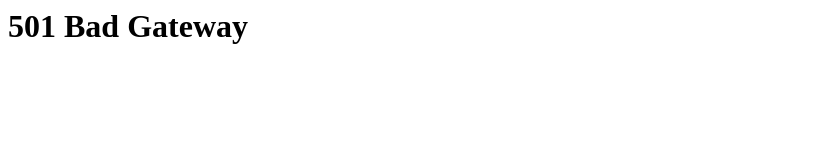
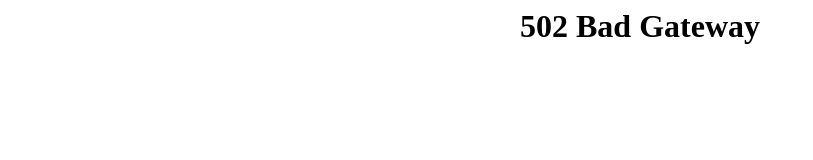
Before and after one commit to fmkash/cdn, a plain HTML site: page index.html in a window 1280 px wide. Shown: the whole page, without its empty margins (0-813 px from the left). Drawn offline with Linux system fonts and the light colour scheme.

Commit message:
Update index.html

```diff
--- a/index.html
+++ b/index.html
@@ -1 +1,3 @@
-<h1> 501 Bad Gateway </h1>
+<center>
+  <h1> 502 Bad Gateway </h1>
+</center>
```
